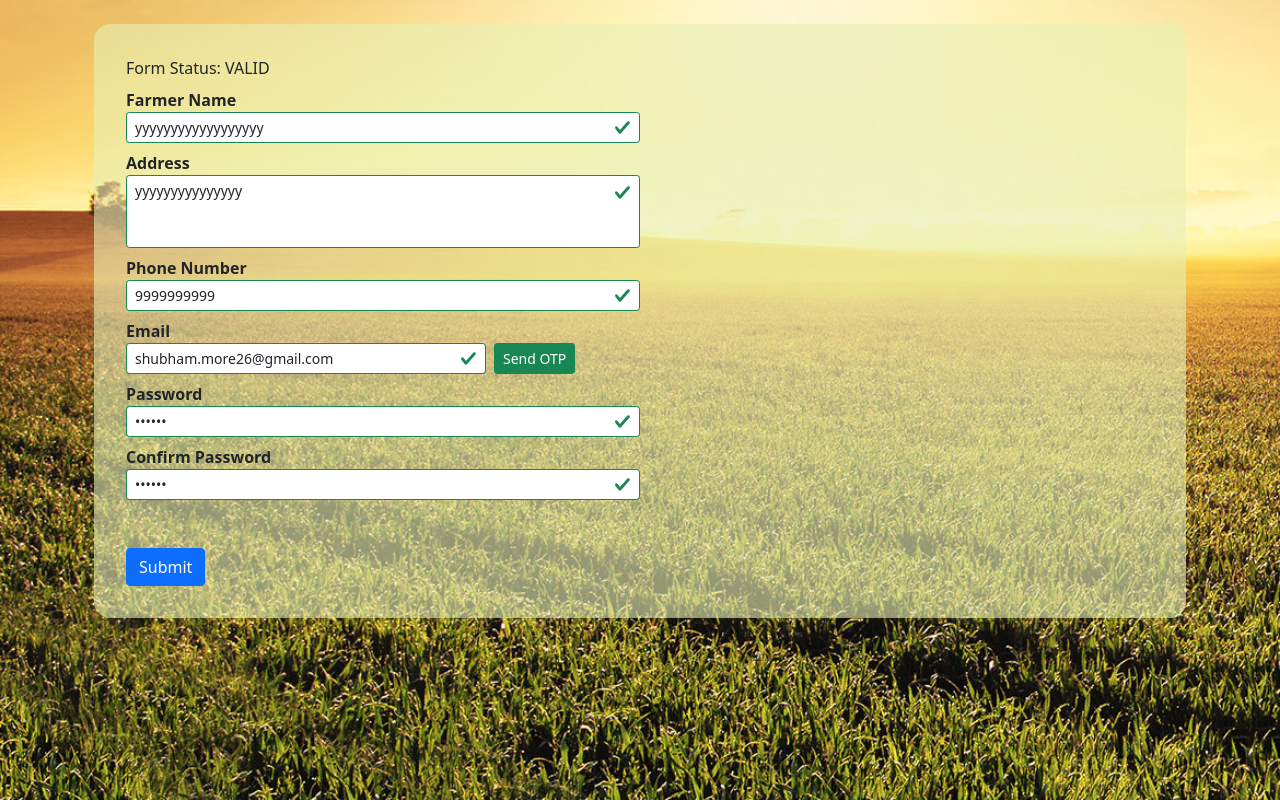
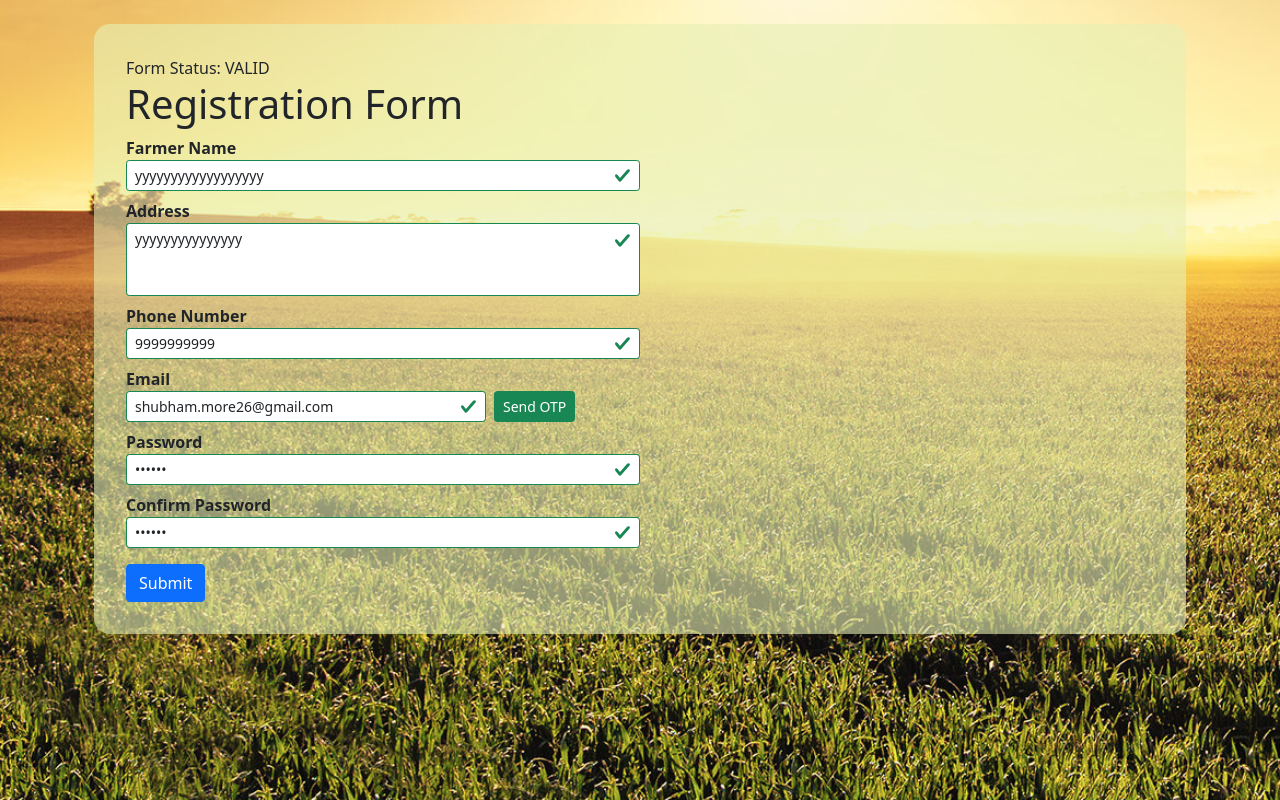
Before and after one commit to shubhammore27/farm-FE, an Angular app in the folder farm/: page / in a window 1280 px wide. Built offline with nearby package versions, Linux system fonts and the light colour scheme.

Commit message:
OTP changes

```diff
--- a/farm/src/app/farmer-registration/farmer-registration.component.html
+++ b/farm/src/app/farmer-registration/farmer-registration.component.html
@@ -2,6 +2,9 @@
     <form class="container outset p-4 pt-4" [formGroup]="createUser">
        <div class="form-container">
         Form Status: {{ createUser.status }}
+        <h1>
+            Registration Form
+        </h1>
         <div class="form-group mt-2 col-lg-6">
             <label for="exampleInputEmail1">Farmer Name</label>
             <input formControlName="farmer_name" type="text" class="form-control form-control-sm "
@@ -56,7 +59,7 @@
                 [ngClass]=" createUser.controls['confirmPassword'].touched && createUser.controls['confirmPassword'].invalid ? 'is-invalid' : createUser.controls['confirmPassword'].invalid ?'' : 'is-valid' ">
         </div>
 
-        <div class="mt-5">
+        <div class="mt-3">
             <button class="btn btn-primary" (click)="onSubmit()" [disabled]="!createUser.valid">Submit</button>
         </div>
        </div>
--- a/farm/src/app/farmer-registration/farmer-registration.component.ts
+++ b/farm/src/app/farmer-registration/farmer-registration.component.ts
@@ -36,6 +36,8 @@ export class FarmerRegistrationComponent implements OnInit {
           this.VerifyLabel = 'Verified'
           this.createUser.controls['otpStatus'].setValue('verified')
         } else {
+          this.createUser.controls['otp'].setValue('')
+          this.createUser.controls['otp'].invalid
           this.disableCreatorEmail = true;
           this.createUser.controls['otpStatus'].setValue('')
         }
```
